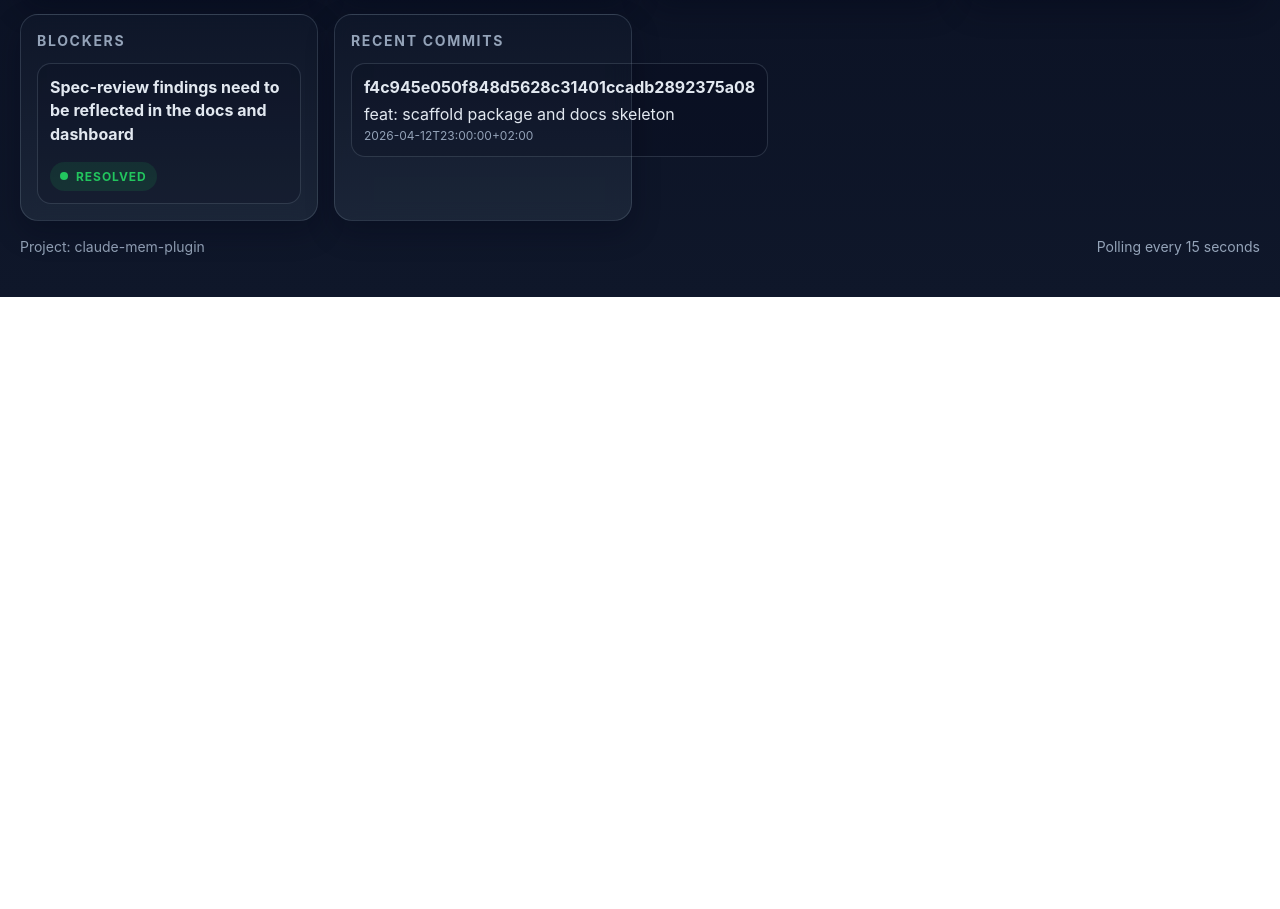
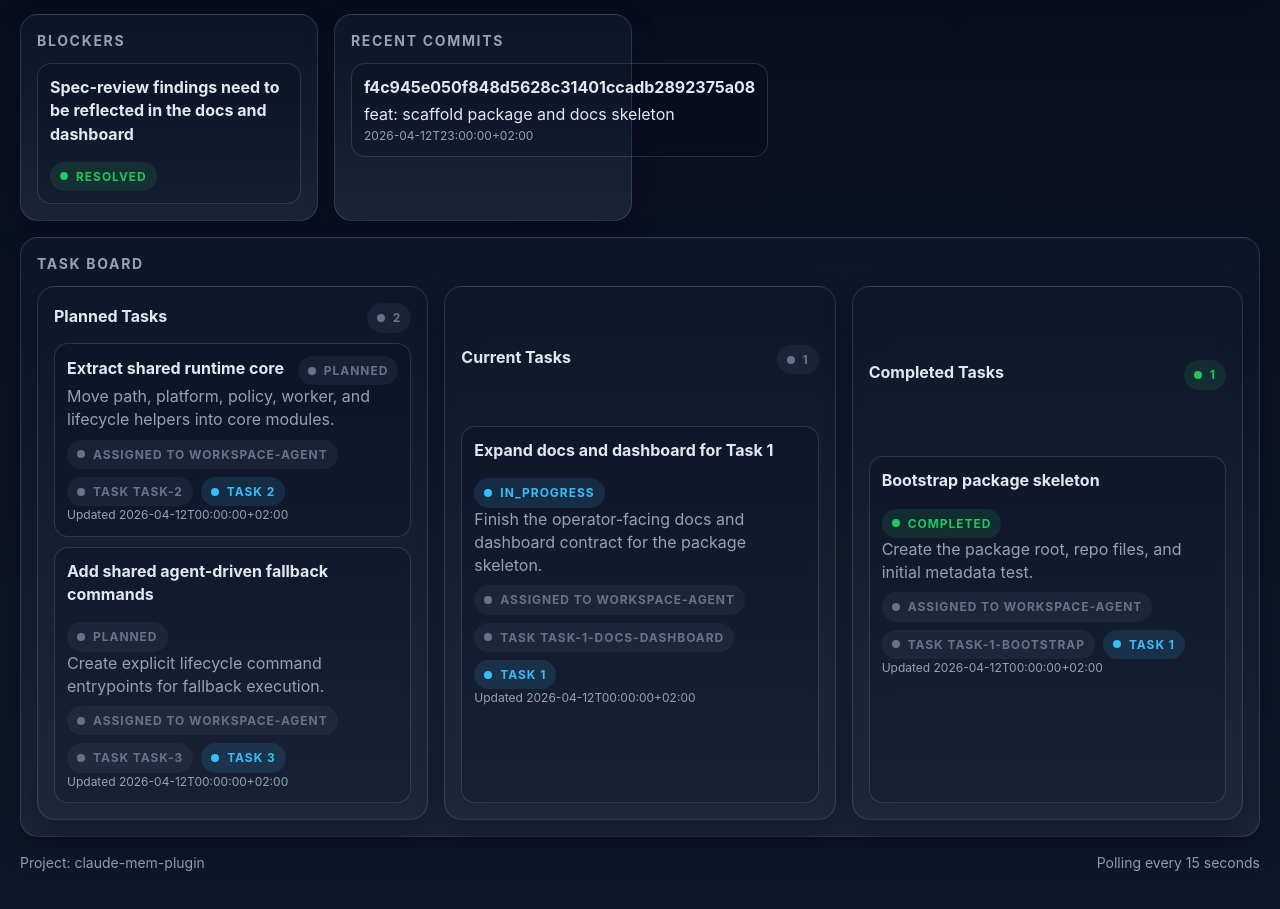
Before and after one commit to sank96/claude-mem-plugin, a website: page docs/dashboard.html in a window 1280 px wide. Shown: the part 924-1833 px from the top of the page. Before the commit the page ends 1221 px from the top, so only its background shows below. Drawn offline with Linux system fonts and the light colour scheme.

Commit message:
docs: add task board ownership to dashboard

```diff
--- a/docs/dashboard.html
+++ b/docs/dashboard.html
@@ -58,6 +58,9 @@
     .grid {
       grid-template-columns: repeat(auto-fit, minmax(280px, 1fr));
     }
+    .wide {
+      grid-column: 1 / -1;
+    }
     .card {
       background: linear-gradient(180deg, var(--panel), var(--panel-soft));
       border: 1px solid var(--border);
@@ -115,6 +118,25 @@
     .item-list {
       display: grid;
       gap: 10px;
+    }
+    .task-board {
+      display: grid;
+      gap: 16px;
+      grid-template-columns: repeat(auto-fit, minmax(260px, 1fr));
+    }
+    .task-column {
+      display: grid;
+      gap: 10px;
+    }
+    .task-column h3 {
+      font-size: 16px;
+      margin-bottom: 4px;
+    }
+    .task-meta {
+      display: flex;
+      gap: 8px;
+      flex-wrap: wrap;
+      margin-top: 8px;
     }
     .item {
       border: 1px solid var(--border);
@@ -196,6 +218,10 @@
         <h2>Recent Commits</h2>
         <div class="item-list" id="recent-commits"></div>
       </section>
+      <section class="card wide">
+        <h2>Task Board</h2>
+        <div class="task-board" id="task-board"></div>
+      </section>
     </div>
 
     <div class="footer">
@@ -245,6 +271,22 @@
         '<div class="muted">' + escapeHtml(worker.task || 'No task assigned') + '</div>' +
         '<div class="bar" aria-label="Worker progress"><span style="width:' + Number(worker.progress || 0) + '%"></span></div>' +
         '<div class="tiny">' + Number(worker.progress || 0) + '% complete</div>' +
+      '</div>';
+    }
+
+    function formatTask(task) {
+      return '<div class="item">' +
+        '<div class="row">' +
+          '<strong>' + escapeHtml(task.title || 'Untitled task') + '</strong>' +
+          badgeLabel(task.status || 'idle', task.status) +
+        '</div>' +
+        '<div class="muted">' + escapeHtml(task.summary || '') + '</div>' +
+        '<div class="task-meta">' +
+          '<span class="badge idle">Assigned to ' + escapeHtml(task.assignedTo || 'unassigned') + '</span>' +
+          '<span class="badge idle">Task ' + escapeHtml(task.id || 'unknown') + '</span>' +
+          (task.phase ? '<span class="badge info">' + escapeHtml(task.phase) + '</span>' : '') +
+        '</div>' +
+        '<div class="tiny">Updated ' + escapeHtml(task.lastUpdated || 'unknown') + '</div>' +
       '</div>';
     }
 
@@ -306,6 +348,22 @@
       var commits = data.recentCommits || [];
       document.getElementById('recent-commits').innerHTML = commits.length ? commits.map(formatCommit).join('') : '<div class="item"><div class="muted">No recent commits</div></div>';
 
+      var board = data.taskBoard || {};
+      var grouped = [
+        { key: 'planned', label: 'Planned Tasks', items: board.planned || [] },
+        { key: 'current', label: 'Current Tasks', items: board.current || [] },
+        { key: 'completed', label: 'Completed Tasks', items: board.completed || [] }
+      ];
+      document.getElementById('task-board').innerHTML = grouped.map(function (column) {
+        return '<div class="card task-column">' +
+          '<div class="row">' +
+            '<h3>' + escapeHtml(column.label) + '</h3>' +
+            badgeLabel(String(column.items.length), column.key) +
+          '</div>' +
+          (column.items.length ? column.items.map(formatTask).join('') : '<div class="item"><div class="muted">No tasks</div></div>') +
+        '</div>';
+      }).join('');
+
       lastRenderAt = new Date();
     }
 
--- a/docs/execution-status.json
+++ b/docs/execution-status.json
@@ -6,6 +6,54 @@
   "lastUpdated": "2026-04-12T00:00:00+02:00",
   "reviewPhase": "spec-review fixes in progress",
   "activePhase": "Task 1",
+  "taskBoard": {
+    "planned": [
+      {
+        "id": "task-2",
+        "title": "Extract shared runtime core",
+        "status": "planned",
+        "assignedTo": "workspace-agent",
+        "summary": "Move path, platform, policy, worker, and lifecycle helpers into core modules.",
+        "lastUpdated": "2026-04-12T00:00:00+02:00",
+        "phase": "Task 2",
+        "createdAt": "2026-04-12T00:00:00+02:00"
+      },
+      {
+        "id": "task-3",
+        "title": "Add shared agent-driven fallback commands",
+        "status": "planned",
+        "assignedTo": "workspace-agent",
+        "summary": "Create explicit lifecycle command entrypoints for fallback execution.",
+        "lastUpdated": "2026-04-12T00:00:00+02:00",
+        "phase": "Task 3",
+        "createdAt": "2026-04-12T00:00:00+02:00"
+      }
+    ],
+    "current": [
+      {
+        "id": "task-1-docs-dashboard",
+        "title": "Expand docs and dashboard for Task 1",
+        "status": "in_progress",
+        "assignedTo": "workspace-agent",
+        "summary": "Finish the operator-facing docs and dashboard contract for the package skeleton.",
+        "lastUpdated": "2026-04-12T00:00:00+02:00",
+        "phase": "Task 1",
+        "createdAt": "2026-04-12T00:00:00+02:00"
+      }
+    ],
+    "completed": [
+      {
+        "id": "task-1-bootstrap",
+        "title": "Bootstrap package skeleton",
+        "status": "completed",
+        "assignedTo": "workspace-agent",
+        "summary": "Create the package root, repo files, and initial metadata test.",
+        "lastUpdated": "2026-04-12T00:00:00+02:00",
+        "phase": "Task 1",
+        "completedAt": "2026-04-12T00:00:00+02:00"
+      }
+    ]
+  },
   "activeTask": {
     "title": "Expand docs and dashboard for Task 1",
     "status": "in_progress",
```
Also changed, not shown: docs/execution-status.md (+12 -0 lines), tests/docs/task1-contract.test.js (+17 -0 lines).
